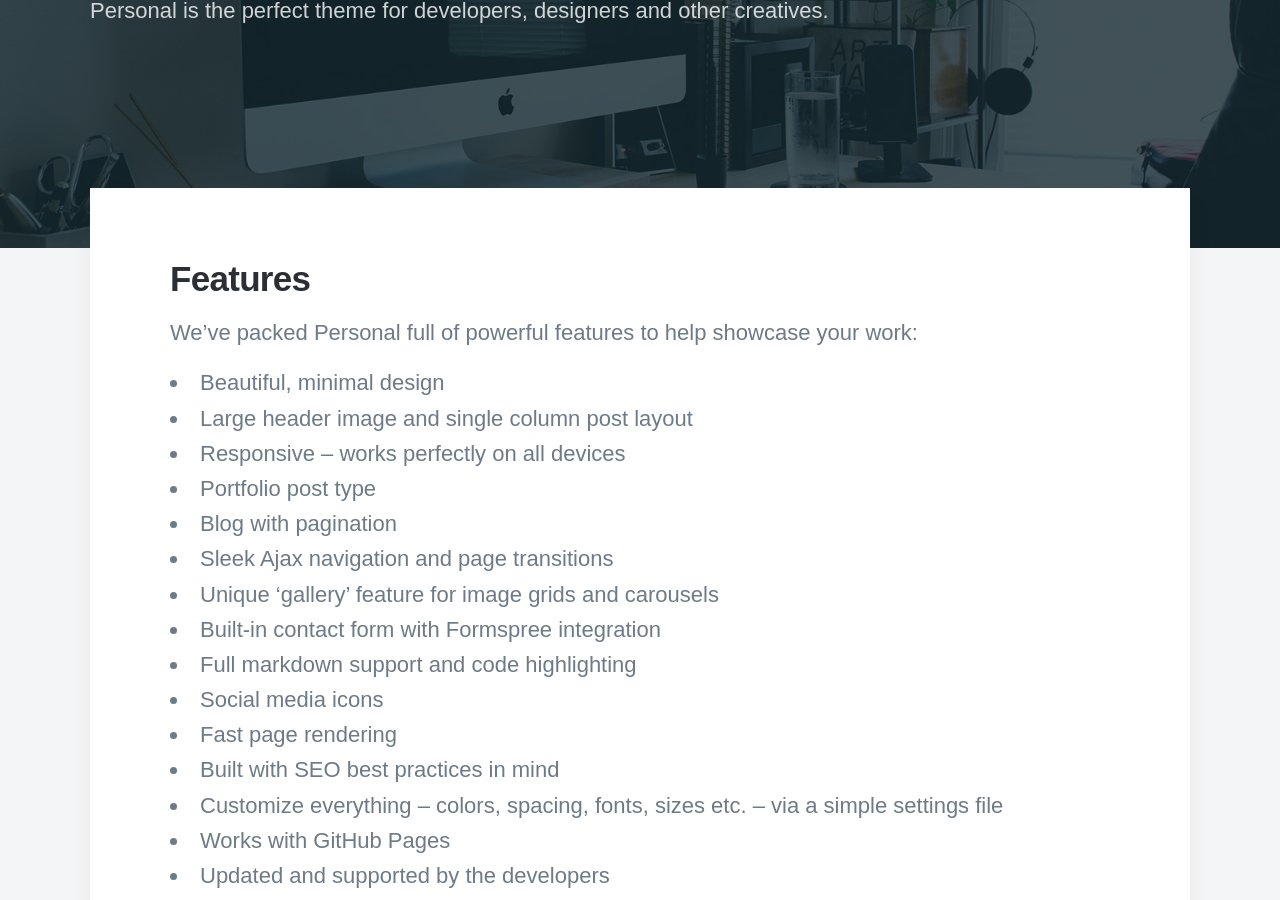
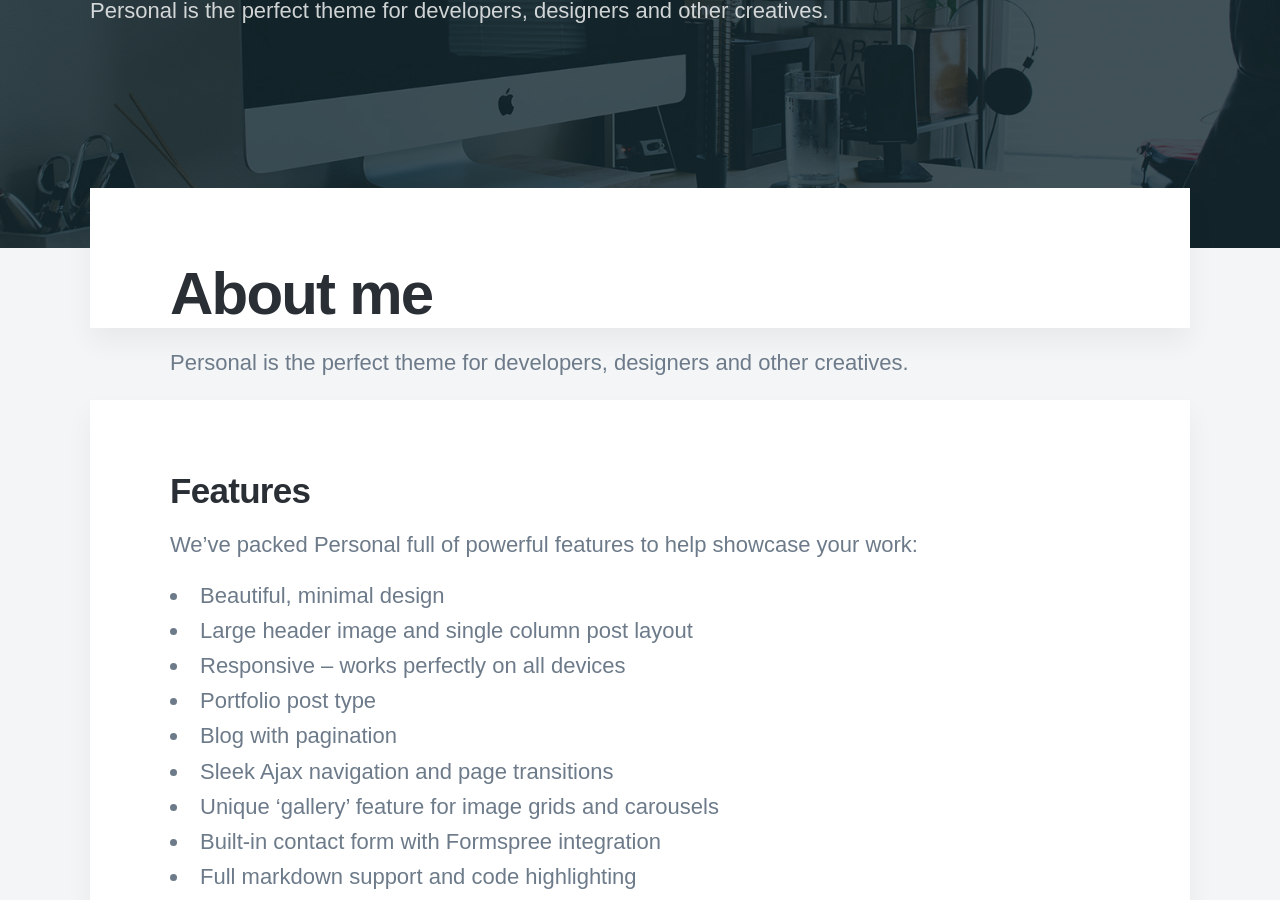
Before and after one commit to bryantaibei/bryantaibei.github.io, a Jekyll site: the page built from _pages/about.html, in a window 1280 px wide and 900 px high, scrolled down 344 px. Built offline with Jekyll 4.4.1, drawn with Linux system fonts in a browser that asks for light colours; nearby versions of some CDN libraries; some web fonts are replaced.

Commit message:
Update about.html

```diff
--- a/_pages/about.html
+++ b/_pages/about.html
@@ -5,6 +5,23 @@ description: Personal is the perfect theme for developers, designers and other c
 featured_image: /images/demo/about.jpg
 ---
 
+
+<div class="page">
+
+        <div class="wrap">
+
+            <h1>About me</h1>
+            <p>Personal is the perfect theme for developers, designers and other creatives.</p>
+
+        </div>
+
+    </section>
+
+    <section class="single">
+
+        <div class="wrap">
+
+            <article class="single-post">
 
                 <h2 id="features">Features</h2>
 
@@ -33,3 +50,12 @@ featured_image: /images/demo/about.jpg
     <p>Personal is created and supported by <a href="https://jekyllthemes.io">Jekyll Themes</a>, and is available for $49.</p>
 
     <p><a href="https://jekyllthemes.io/theme/personal-website-jekyll-theme" class="button button--large">Get This Theme</a></p>
+
+
+            </article>
+
+        </div>
+
+    </section>
+
+            </div></div>
```
Lines whose indentation alone changed are shown as unchanged.
